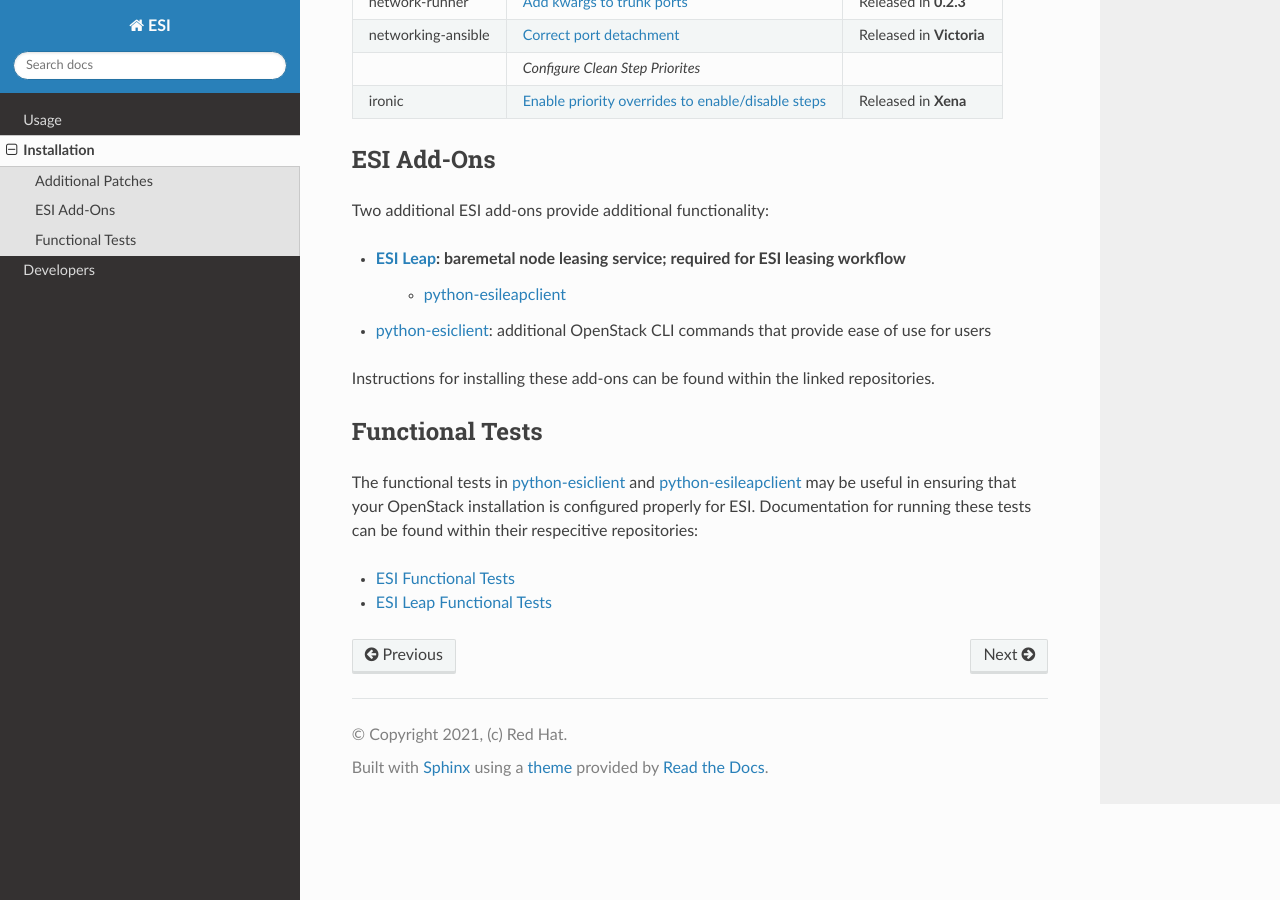
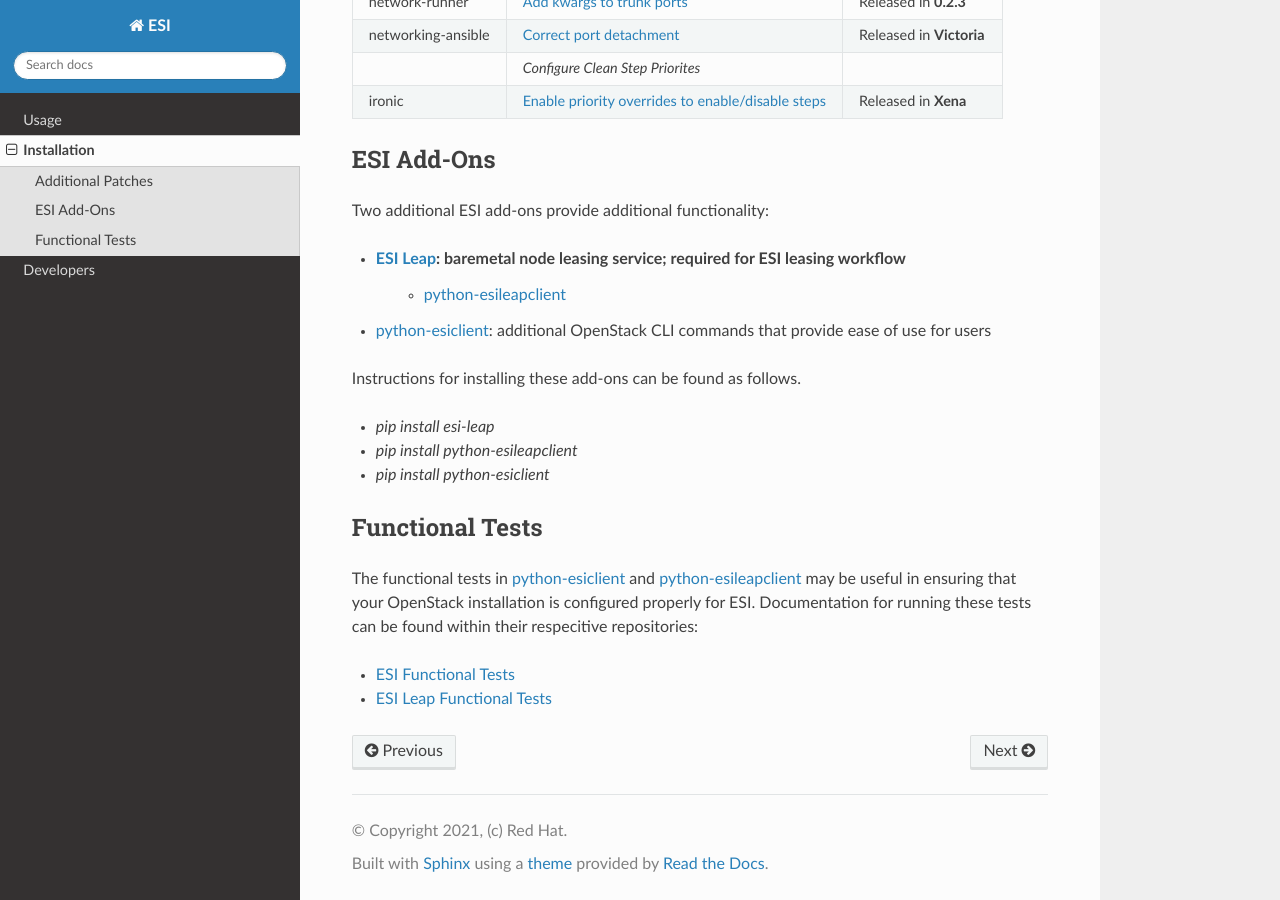
Before and after one commit to CCI-MOC/esi, a Sphinx documentation site: the page built from docs/source/install/index.rst, in a window 1280 px wide and 900 px high, scrolled down 896 px. Built offline with Sphinx 7.4.7 and the Read the Docs theme 2.0.0, drawn with Linux system fonts in a browser that asks for light colours.

Commit message:
Updating install/index.rst with the installation instructions

```diff
--- a/docs/source/install/index.rst
+++ b/docs/source/install/index.rst
@@ -54,7 +54,11 @@
    * `python-esileapclient`_
 * `python-esiclient`_: additional OpenStack CLI commands that provide ease of use for users
 
-Instructions for installing these add-ons can be found within the linked repositories.
+Instructions for installing these add-ons can be found as follows.
+
+* `pip install esi-leap`
+* `pip install python-esileapclient`
+* `pip install python-esiclient`
 
 Functional Tests
 ----------------
```
